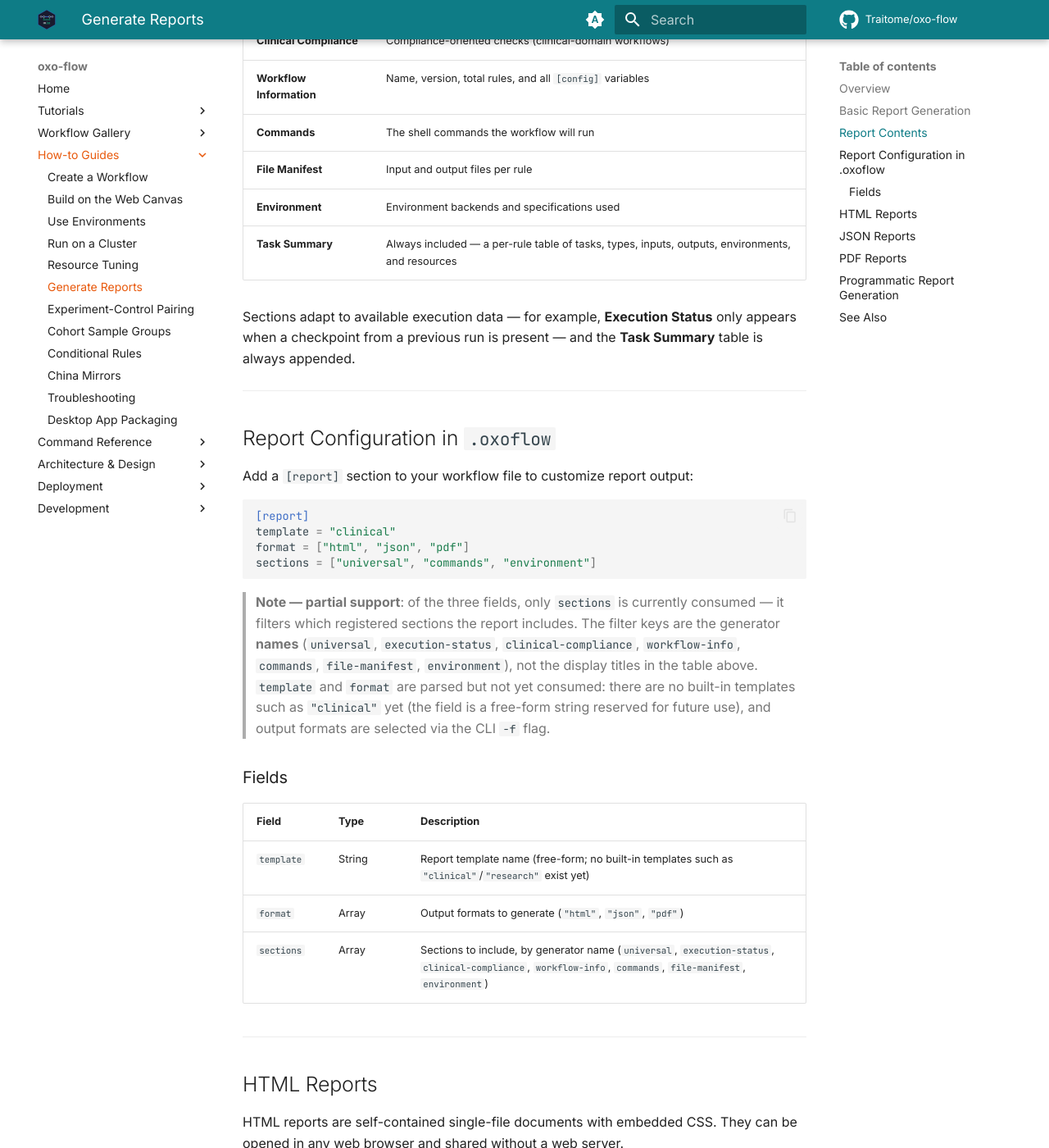
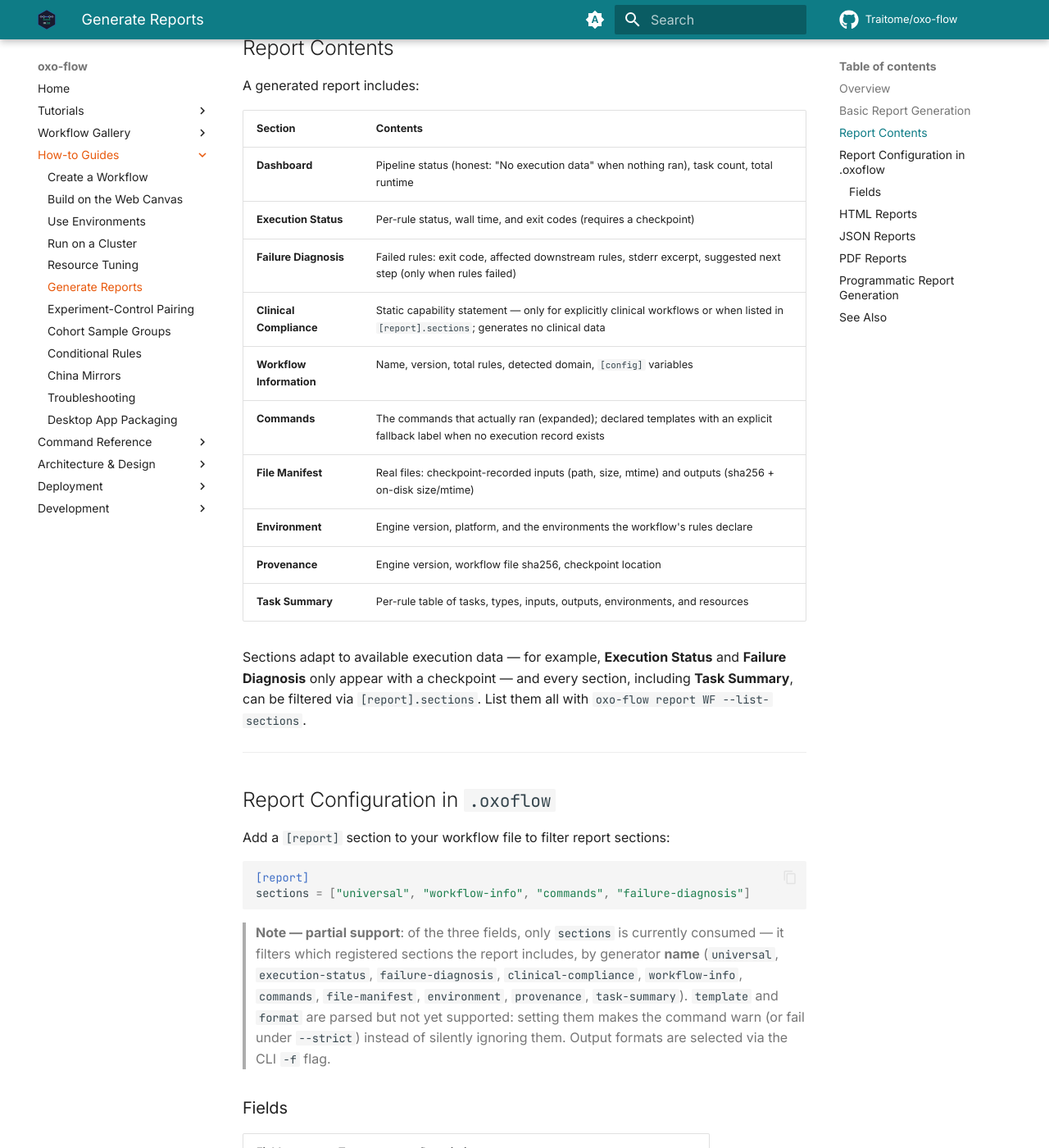
Before and after one commit to Traitome/oxo-flow, an MkDocs documentation site: the page built from docs/guide/src/how-to/generate-reports.md, in a window 1280 px wide and 1400 px high, scrolled down 1024 px. Shown: the whole window at 82% size. Built offline with MkDocs 1.6.1 and Material for MkDocs 9.7.7, drawn with Linux system fonts in a browser that asks for light colours; comment, search, counter and statistics services are not loaded; some of the changed text lies outside the part shown.

Commit message:
docs: report documentation sweep — honest claims, new flags, new sections (#83)
- how-to/generate-reports.md: execution-truth framing, full section table
  (failure-diagnosis/provenance included), section-filter semantics,
  --ci determinism, updated JSON example (schema_version/command/
  provenance fields), PDF degradation note, to_markdown in the API
- reference/reporting-system.md: research-use positioning, XSS/a11y in
  HTML output, [report] config documented as sections-only with
  runtime warning for template/format, --list-sections pointer
- index.md: reporting table row + persona paragraph aligned with real
  capabilities (no clinical-grade claims)
- gallery/wgs-germline.md: [report] example uses real section IDs and
  notes template/format are reserved

````diff
--- a/docs/guide/src/how-to/generate-reports.md
+++ b/docs/guide/src/how-to/generate-reports.md
@@ -1,12 +1,21 @@
 # Generate Reports
 
-This guide explains how to use oxo-flow's reporting system to produce structured HTML, JSON, and PDF reports from workflow executions.
+This guide explains how to use oxo-flow's reporting system to produce
+structured HTML, JSON, Markdown, and PDF reports from workflow executions.
 
 ---
 
 ## Overview
 
-oxo-flow includes a modular report generation system designed for both research and clinical use. Reports are built from sections that contain key-value pairs, tables, and narrative text.
+Reports are built from **execution truth**: run a workflow first, then the
+report shows what actually happened — expanded commands, per-rule exit
+codes, real files with recorded checksums, and failure diagnosis for
+failed runs. Without a checkpoint the report shows template-level data
+only, and never claims a workflow ran when it didn't.
+
+Reports are assembled from pluggable sections (key-value pairs, tables,
+narrative text) — see
+[reporting-system](../reference/reporting-system.md) for the architecture.
 
 ---
 
@@ -15,15 +24,22 @@ oxo-flow includes a modular report generation system designed for both research
 Generate a report from a workflow file:
 
 ```bash
-# HTML report (default)
+# HTML report (default; format also inferred from the -o extension)
 oxo-flow report pipeline.oxoflow
 
-# JSON report
-oxo-flow report pipeline.oxoflow -f json
+# JSON report (the versioned data model behind every view)
+oxo-flow report pipeline.oxoflow -o report.json
+
+# Markdown report (git-friendly GFM tables)
+oxo-flow report pipeline.oxoflow -f md -o REPORT.md
 
 # Write to a specific file
 oxo-flow report pipeline.oxoflow -f html -o results/report.html
 ```
+
+Reproducible CI output: `--ci` pins the generation timestamp
+(`SOURCE_DATE_EPOCH` when set) and all lists are sorted, so identical
+state yields byte-identical reports — safe to diff and commit.
 
 ---
 
@@ -33,55 +49,58 @@ A generated report includes:
 
 | Section | Contents |
 |---|---|
-| **Dashboard** | Workflow-level overview metrics |
-| **Execution Status** | Per-rule status and metrics (requires execution data from the checkpoint) |
-| **Clinical Compliance** | Compliance-oriented checks (clinical-domain workflows) |
-| **Workflow Information** | Name, version, total rules, and all `[config]` variables |
-| **Commands** | The shell commands the workflow will run |
-| **File Manifest** | Input and output files per rule |
-| **Environment** | Environment backends and specifications used |
-| **Task Summary** | Always included — a per-rule table of tasks, types, inputs, outputs, environments, and resources |
+| **Dashboard** | Pipeline status (honest: "No execution data" when nothing ran), task count, total runtime |
+| **Execution Status** | Per-rule status, wall time, and exit codes (requires a checkpoint) |
+| **Failure Diagnosis** | Failed rules: exit code, affected downstream rules, stderr excerpt, suggested next step (only when rules failed) |
+| **Clinical Compliance** | Static capability statement — only for explicitly clinical workflows or when listed in `[report].sections`; generates no clinical data |
+| **Workflow Information** | Name, version, total rules, detected domain, `[config]` variables |
+| **Commands** | The commands that actually ran (expanded); declared templates with an explicit fallback label when no execution record exists |
+| **File Manifest** | Real files: checkpoint-recorded inputs (path, size, mtime) and outputs (sha256 + on-disk size/mtime) |
+| **Environment** | Engine version, platform, and the environments the workflow's rules declare |
+| **Provenance** | Engine version, workflow file sha256, checkpoint location |
+| **Task Summary** | Per-rule table of tasks, types, inputs, outputs, environments, and resources |
 
 Sections adapt to available execution data — for example, **Execution
-Status** only appears when a checkpoint from a previous run is present —
-and the **Task Summary** table is always appended.
+Status** and **Failure Diagnosis** only appear with a checkpoint — and
+every section, including **Task Summary**, can be filtered via
+`[report].sections`. List them all with `oxo-flow report WF --list-sections`.
 
 ---
 
 ## Report Configuration in `.oxoflow`
 
-Add a `[report]` section to your workflow file to customize report output:
+Add a `[report]` section to your workflow file to filter report sections:
 
 ```toml
 [report]
-template = "clinical"
-format = ["html", "json", "pdf"]
-sections = ["universal", "commands", "environment"]
+sections = ["universal", "workflow-info", "commands", "failure-diagnosis"]
 ```
 
 > **Note — partial support**: of the three fields, only `sections` is
 > currently consumed — it filters which registered sections the report
-> includes. The filter keys are the generator **names** (`universal`,
-> `execution-status`, `clinical-compliance`, `workflow-info`, `commands`,
-> `file-manifest`, `environment`), not the display titles in the table
-> above. `template` and `format` are parsed but not yet consumed: there
-> are no built-in templates such as `"clinical"` yet (the field is a
-> free-form string reserved for future use), and output formats are
-> selected via the CLI `-f` flag.
+> includes, by generator **name** (`universal`, `execution-status`,
+> `failure-diagnosis`, `clinical-compliance`, `workflow-info`, `commands`,
+> `file-manifest`, `environment`, `provenance`, `task-summary`).
+> `template` and `format` are parsed but not yet supported: setting them
+> makes the command warn (or fail under `--strict`) instead of silently
+> ignoring them. Output formats are selected via the CLI `-f` flag.
 
 ### Fields
 
 | Field | Type | Description |
 |---|---|---|
-| `template` | String | Report template name (free-form; no built-in templates such as `"clinical"`/`"research"` exist yet) |
-| `format` | Array | Output formats to generate (`"html"`, `"json"`, `"pdf"`) |
-| `sections` | Array | Sections to include, by generator name (`universal`, `execution-status`, `clinical-compliance`, `workflow-info`, `commands`, `file-manifest`, `environment`) |
+| `template` | String | Reserved for future template support — setting it warns |
+| `format` | Array | Reserved for future use — setting it warns |
+| `sections` | Array | Sections to include, by generator name (see above) |
 
 ---
 
 ## HTML Reports
 
-HTML reports are self-contained single-file documents with embedded CSS. They can be opened in any web browser and shared without a web server.
+HTML reports are self-contained single-file documents with embedded CSS
+(dark mode, print styles, accessible landmarks). User-controlled strings —
+workflow and rule names, commands, file paths — are HTML-escaped, so
+reports are safe to open and share. They can be opened in any browser:
 
 ```bash
 oxo-flow report pipeline.oxoflow -f html -o report.html
@@ -93,20 +112,28 @@ xdg-open report.html   # Linux
 
 ## JSON Reports
 
-JSON reports contain the same information in a machine-readable format suitable for downstream processing:
+JSON reports are the same data model, machine-readable, with
+`schema_version`, a `command: "report"` tag, and provenance fields
+(`workflow_path`, `checkpoint_path`):
 
 ```bash
 oxo-flow report pipeline.oxoflow -f json -o report.json
+# stdout stays pipe-safe: diagnostics and --ai output go to stderr
+oxo-flow report pipeline.oxoflow -f json | jq .schema_version
 ```
 
 Example output structure:
 
 ```json
 {
+  "schema_version": 1,
+  "command": "report",
   "title": "my-pipeline Report",
   "generated_at": "2026-08-13T03:47:43Z",
   "workflow_name": "my-pipeline",
   "workflow_version": "1.0.0",
+  "checkpoint_path": "/path/to/.oxo-flow/checkpoint.json",
+  "workflow_path": "/path/to/my-pipeline.oxoflow",
   "sections": [
     {
       "title": "Workflow Information",
@@ -117,19 +144,7 @@ Example output structure:
           ["Name", "my-pipeline"],
           ["Version", "1.0.0"],
           ["Total Rules", "7"],
-          ["Config Variables", "reference, samples_dir"]
-        ]
-      },
-      "subsections": []
-    },
-    {
-      "title": "Task Summary",
-      "id": "task-summary",
-      "content": {
-        "type": "Table",
-        "headers": ["Task", "Type", "Inputs", "Outputs", "Environment", "Resources"],
-        "rows": [
-          ["align", "shell", "1", "1", "conda", "t=8 m=16G"]
+          ["Detected Domain", "Generic"]
         ]
       },
       "subsections": []
@@ -153,6 +169,11 @@ apt install wkhtmltopdf    # Linux
 ```bash
 oxo-flow report pipeline.oxoflow -f pdf -o report.pdf
 ```
+
+If `wkhtmltopdf` is not installed, the command degrades gracefully: it
+writes a printable HTML file (`report.html`) and warns, instead of
+failing. Note the wkhtmltopdf project upstream has been archived — HTML
+output is the portable, supported-by-default format.
 
 You can also output the raw `wkhtmltopdf` command for scripting or custom
 processing:
@@ -186,11 +207,12 @@ report.add_section(ReportSection {
 
 let html = report.to_html();
 let json = report.to_json().unwrap();
+let markdown = report.to_markdown();
 ```
 
 ---
 
 ## See Also
 
-- [Reporting System](../reference/reporting-system.md) — architecture and template system
+- [Reporting System](../reference/reporting-system.md) — architecture and section model
 - [`report` command](../commands/report.md) — CLI reference
--- a/docs/guide/src/reference/reporting-system.md
+++ b/docs/guide/src/reference/reporting-system.md
@@ -1,6 +1,10 @@
 # Reporting System
 
-oxo-flow includes a modular report generation system designed for both research and clinical use. Reports are structured documents built from composable sections.
+oxo-flow includes a modular report generation system for research use.
+Reports are structured documents built from composable sections; the
+report itself is an audit-trail anchor (engine version, workflow file
+sha256, checkpoint location) but generates no clinical data — the
+clinical-compliance section is a static capability statement only.
 
 ---
 
@@ -108,6 +112,7 @@ The HTML output includes:
 - Table of contents generated from section headings
 - Styled tables and key-value displays
 - Print-friendly CSS
+- Accessible landmarks (skip link, `<main>`, `th scope`), WCAG-AA status colors, and HTML-escaped user content (XSS-safe)
 
 ### JSON
 
@@ -190,14 +195,18 @@ Configure reports in the `.oxoflow` file:
 
 ```toml
 [report]
-template = "clinical"
-format = ["html", "json"]
-sections = ["summary", "variants", "quality"]
+sections = ["universal", "workflow-info", "commands", "failure-diagnosis"]
 ```
+
+`[report].sections` filters which sections are included, by generator
+name. Available names: `universal`, `execution-status`,
+`failure-diagnosis`, `clinical-compliance`, `workflow-info`, `commands`,
+`file-manifest`, `environment`, `provenance`, `task-summary` — enumerable
+at runtime with `oxo-flow report WF --list-sections`.
 
 ### Templates
 
-The core library provides a [Tera](https://tera.netlify.app/)-based template engine pre-loaded with one built-in template, `report.html`; custom templates can be registered via `add_template`. The `[report].template` and `[report].format` fields are parsed from the `.oxoflow` file, and `[report].sections` filters which sections are included. The CLI `report` command currently renders via `Report::to_html()` / `to_json()` / `to_pdf()` and does not apply `[report].template`.
+The core library provides a [Tera](https://tera.netlify.app/)-based template engine pre-loaded with one built-in template, `report.html`; custom templates can be registered via `add_template`. The CLI `report` command renders via `Report::to_html()` / `to_json()` / `to_markdown()` / `to_pdf()` and does not apply `[report].template` yet — `[report].template` and `[report].format` are parsed but setting them makes the command warn (or fail under `--strict`).
 
 ## See Also
 
````
Also changed, not shown: other parts of docs/guide/src/how-to/generate-reports.md (+2 -1 lines), docs/guide/src/gallery/wgs-germline.md (+3 -3 lines), docs/guide/src/index.md (+2 -2 lines).
